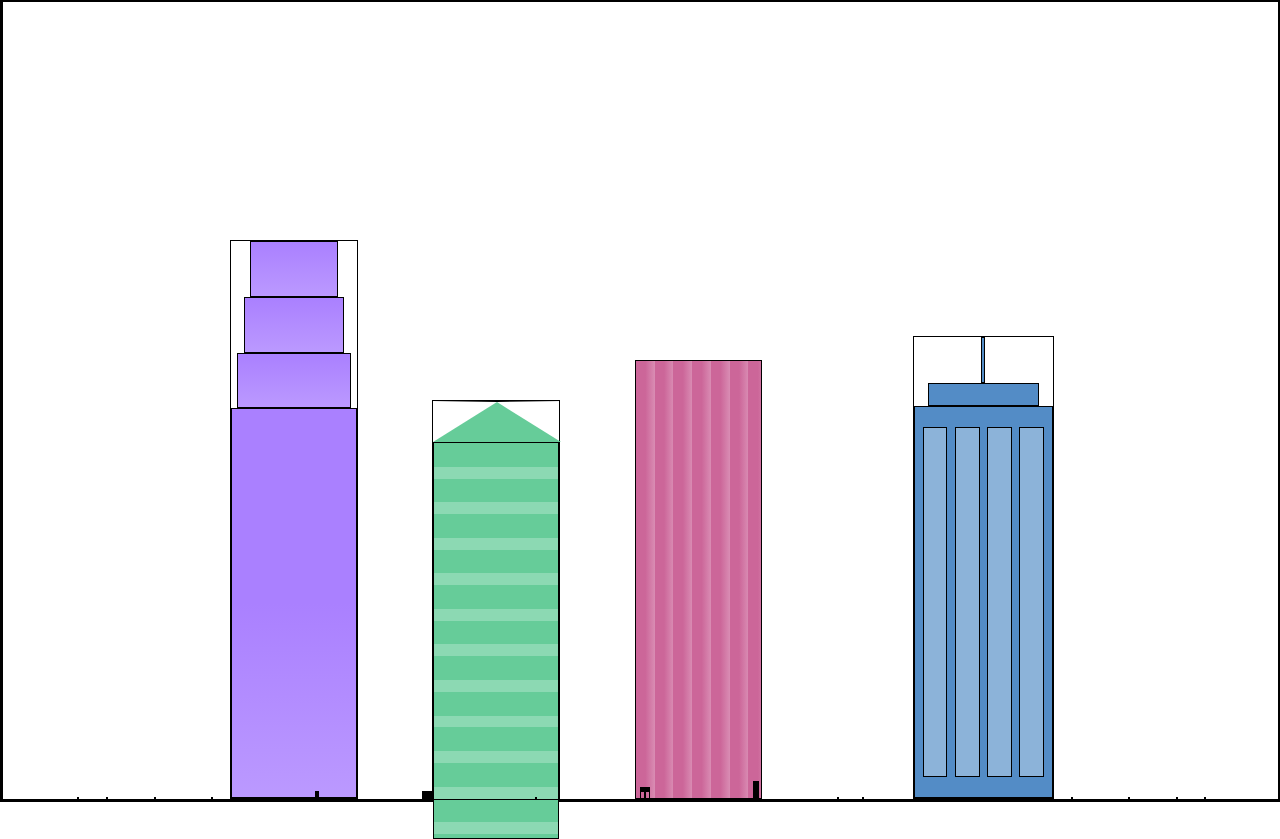
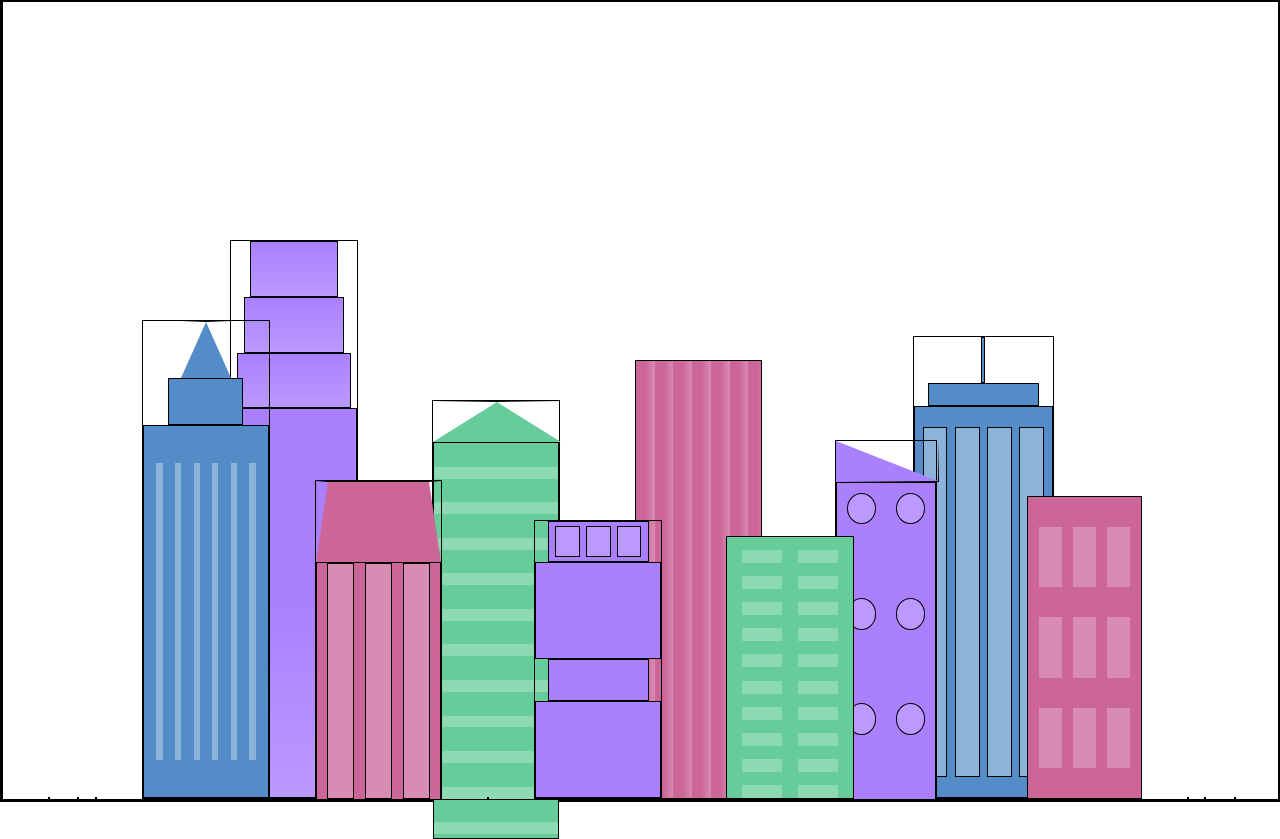
Before and after one commit to ConradPB/City-Skyline-Daylight, a website: page index.html in a window 1280 px wide. Drawn offline with Linux system fonts and the light colour scheme.

Commit message:
city skyline background and foreground buildings with html & css

```diff
--- a/CSS/styles.css
+++ b/CSS/styles.css
@@ -139,3 +139,152 @@
   height: 90%;
   background-color: var(--window-color4);
 }
+
+/* FOREGROUND BUILDINGS - "fb" stands for "foreground building" */
+.fb1 {
+  width: 10%;
+  height: 60%;
+}
+
+.fb1a {
+  border-bottom: 7vh solid var(--building-color4);
+  border-left: 2vw solid transparent;
+  border-right: 2vw solid transparent;
+}
+
+.fb1b {
+  width: 60%;
+  height: 10%;
+  background-color: var(--building-color4);
+}
+
+.fb1c {
+  width: 100%;
+  height: 80%;
+  background: repeating-linear-gradient(
+      90deg,
+      var(--building-color4),
+      var(--building-color4) 10%,
+      transparent 10%,
+      transparent 15%
+    ),
+    repeating-linear-gradient(
+      var(--building-color4),
+      var(--building-color4) 10%,
+      var(--window-color4) 10%,
+      var(--window-color4) 90%
+    );
+}
+
+.fb2 {
+  width: 10%;
+  height: 40%;
+}
+
+.fb2a {
+  width: 100%;
+  border-bottom: 10vh solid var(--building-color3);
+  border-left: 1vw solid transparent;
+  border-right: 1vw solid transparent;
+}
+
+.fb2b {
+  width: 100%;
+  height: 75%;
+  background-color: var(--building-color3);
+}
+
+.fb2-window {
+  width: 22%;
+  height: 100%;
+  background-color: var(--window-color3);
+}
+
+.fb3 {
+  width: 10%;
+  height: 35%;
+}
+
+.fb3a {
+  width: 80%;
+  height: 15%;
+  background-color: var(--building-color1);
+}
+
+.fb3b {
+  width: 100%;
+  height: 35%;
+  background-color: var(--building-color1);
+}
+
+.fb3-window {
+  width: 25%;
+  height: 80%;
+  background-color: var(--window-color1);
+}
+
+.fb4 {
+  width: 8%;
+  height: 45%;
+  position: relative;
+  left: 10%;
+}
+
+.fb4a {
+  border-top: 5vh solid transparent;
+  border-left: 8vw solid var(--building-color1);
+}
+
+.fb4b {
+  width: 100%;
+  height: 89%;
+  background-color: var(--building-color1);
+  display: flex;
+  flex-wrap: wrap;
+}
+
+.fb4-window {
+  width: 30%;
+  height: 10%;
+  border-radius: 50%;
+  background-color: var(--window-color1);
+  margin: 10%;
+}
+
+.fb5 {
+  width: 10%;
+  height: 33%;
+  position: relative;
+  right: 10%;
+  background: repeating-linear-gradient(
+      var(--building-color2),
+      var(--building-color2) 5%,
+      transparent 5%,
+      transparent 10%
+    ),
+    repeating-linear-gradient(
+      90deg,
+      var(--building-color2),
+      var(--building-color2) 12%,
+      var(--window-color2) 12%,
+      var(--window-color2) 44%
+    );
+}
+
+.fb6 {
+  width: 9%;
+  height: 38%;
+  background: repeating-linear-gradient(
+      90deg,
+      var(--building-color3),
+      var(--building-color3) 10%,
+      transparent 10%,
+      transparent 30%
+    ),
+    repeating-linear-gradient(
+      var(--building-color3),
+      var(--building-color3) 10%,
+      var(--window-color3) 10%,
+      var(--window-color3) 30%
+    );
+}
```
Lines whose indentation alone changed are shown as unchanged.
